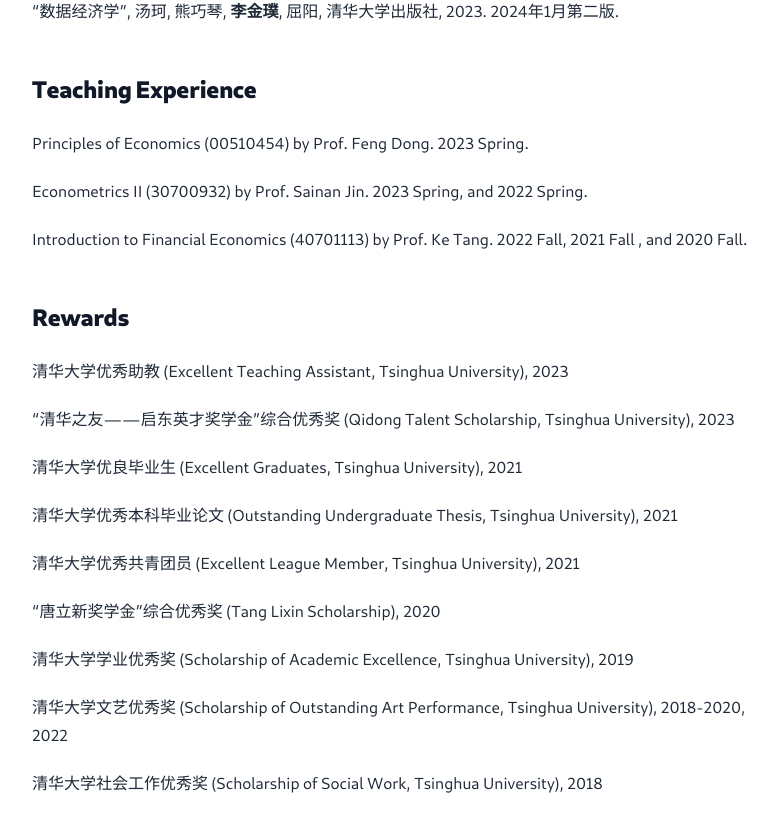
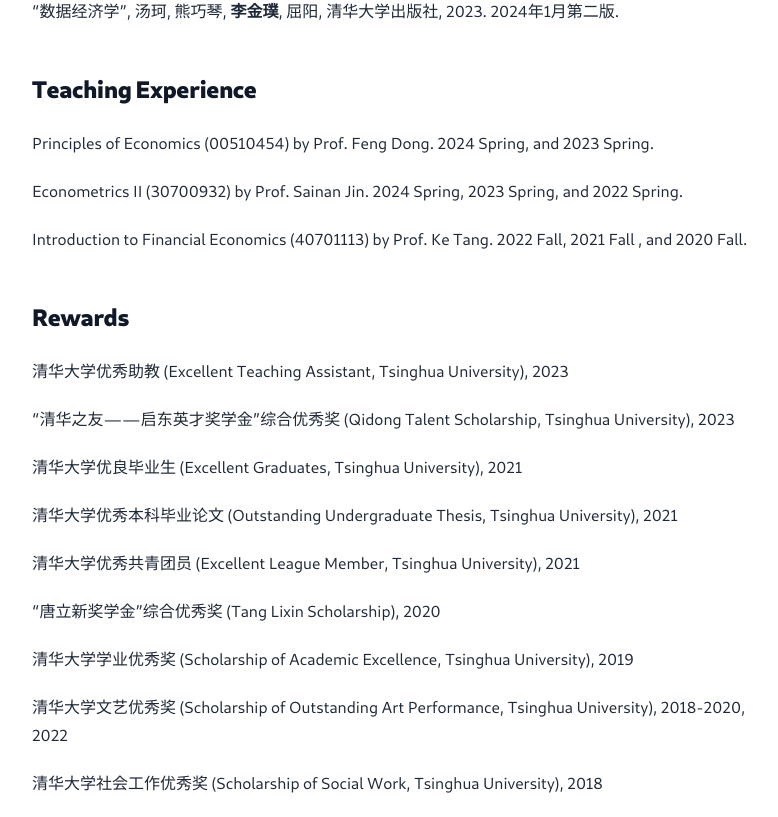
Before and after one commit to lijinpu/lijinpu.github.io, a Next.js app: page /cv in a window 1280 px wide. Shown: the part 1136-1953 px from the top of the page, without its empty margins (232-1010 px from the left). Built offline with nearby package versions, Linux system fonts and the light colour scheme.

Commit message:
auto update

```diff
--- a/pages/cv.tsx
+++ b/pages/cv.tsx
@@ -55,10 +55,10 @@
         </p>
         <h2>Teaching Experience</h2>
         <p>
-        Principles of Economics (00510454) by Prof. Feng Dong. 2023 Spring.
+        Principles of Economics (00510454) by Prof. Feng Dong. 2024 Spring, and 2023 Spring.
         </p>
         <p>
-        Econometrics II (30700932) by Prof. Sainan Jin. 2023 Spring, and 2022 Spring.
+        Econometrics II (30700932) by Prof. Sainan Jin. 2024 Spring, 2023 Spring, and 2022 Spring.
         </p>
         <p>
         Introduction to Financial Economics (40701113) by Prof. Ke Tang. 2022 Fall, 2021 Fall , and 2020 Fall.
--- a/pages/research.tsx
+++ b/pages/research.tsx
@@ -30,7 +30,7 @@
         数据资产、融资约束与数据泡沫. 汤珂, <b>李金璞</b>, 孙浩宁*, 董丰, 2024.
         </p>
         <ul>
-            <li>第二届“中国数字经济发展论坛”、中国发展经济学前沿学术会议</li>
+            <li>第二届“中国数字经济发展论坛”、第六届“中国发展经济学前沿学术会议”</li>
             <li>《管理世界》送审中</li>
         </ul>
 
--- a/pages/teaching.tsx
+++ b/pages/teaching.tsx
@@ -6,7 +6,7 @@
         <div>
         <h2>Teaching Assistant at Tsinghua</h2>
         <p>
-        Principles of Economics (00510454) by Prof. Feng Dong. 2024 Spring, 2023 Spring.
+        Principles of Economics (00510454) by Prof. Feng Dong. 2024 Spring, and 2023 Spring.
         </p>
         <p>
         Econometrics II (30700932) by Prof. Sainan Jin. 2024 Spring, 2023 Spring, and 2022 Spring.
```
